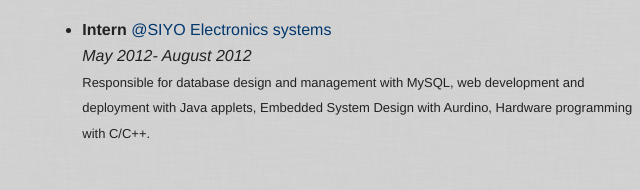
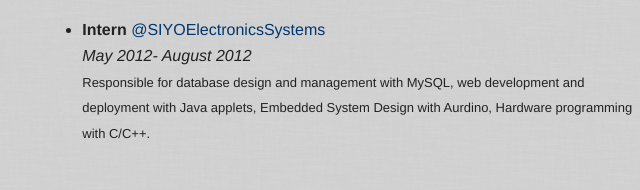
Before and after one commit to badrama/badrama.github.io, a plain HTML site: page pages/resume.html in a window 1280 px wide. Shown: the part 1309-1499 px from the top of the page, 287-927 px from the left. Drawn offline with Linux system fonts and the light colour scheme.

Commit message:
Grammar_updated

```diff
--- a/pages/resume.html
+++ b/pages/resume.html
@@ -109,7 +109,7 @@
                         </p>
                     </li>
                     <li>
-                        <p><span style="font-weight: bold">Intern</span> <span style="color: #00376d ">@SIYO Electronics systems</span><br>
+                        <p><span style="font-weight: bold">Intern</span> <span style="color: #00376d ">@SIYOElectronicsSystems</span><br>
                          <em>May 2012- August 2012</em><br>
                          <small style="font-size: 13px">Responsible for database design and management with MySQL, web development and deployment with Java applets, Embedded System Design with Aurdino, Hardware programming with C/C++. </small>
                         </p>
```
